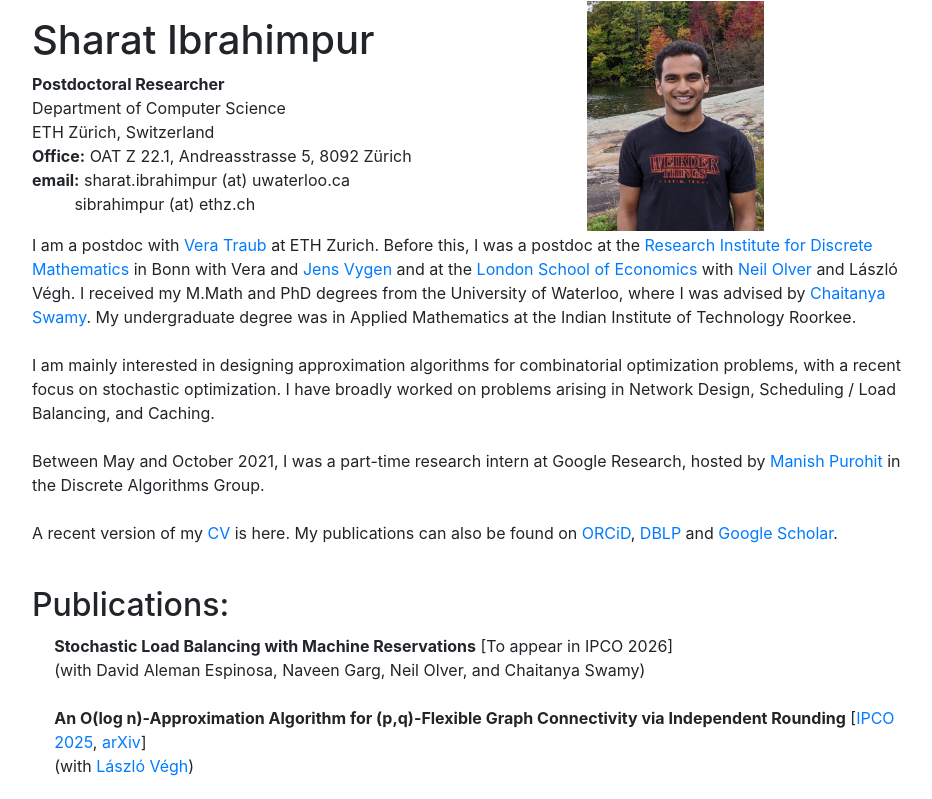
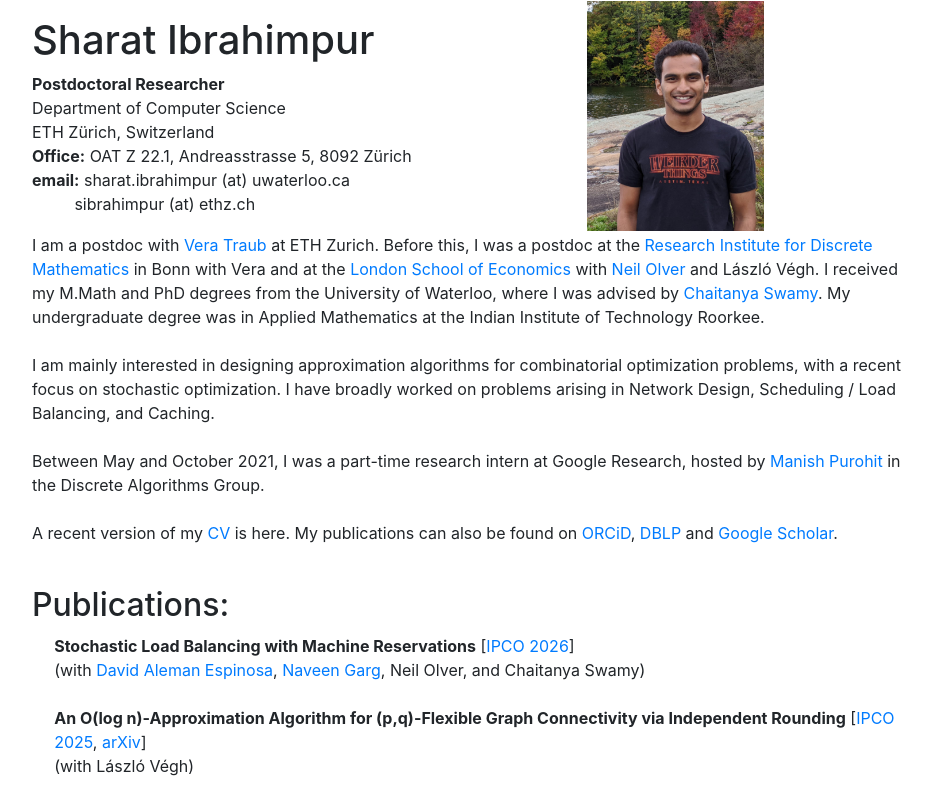
Before and after one commit to i-sharat/i-sharat.github.io, a plain HTML site: page index.html in a window 1280 px wide. Shown: the top 799 px of the page, without its empty margins (165-1097 px from the left). Drawn offline with nearby package versions, Linux system fonts and the light colour scheme.

Commit message:
Cite IPCO 2026 paper

```diff
--- a/index.html
+++ b/index.html
@@ -36,7 +36,7 @@
 <td width="10%"> </td>
 <td width="80%">
 
-  <div>I am a postdoc with <a href="https://people.inf.ethz.ch/vtraub/">Vera Traub</a> at ETH Zurich. Before this, I was a postdoc at the <a href="https://www.or.uni-bonn.de/index.eng.html">Research Institute for Discrete Mathematics</a> in Bonn with Vera and <a href="https://www.or.uni-bonn.de/cards/home/vygen/index.html">Jens Vygen</a> and at the <a href="https://www.lse.ac.uk/Mathematics/Research/Operations-Research">London School of Economics</a> with <a href="https://nolver.net/home/">Neil Olver</a> and <a https://www.laszlovegh.eu/">László Végh</a>. I received my M.Math and PhD degrees from the University of Waterloo, where I was advised by <a href="http://www.math.uwaterloo.ca/~cswamy/">Chaitanya Swamy</a>. My undergraduate degree was in Applied Mathematics at the Indian Institute of Technology Roorkee.</div>
+  <div>I am a postdoc with <a href="https://people.inf.ethz.ch/vtraub/">Vera Traub</a> at ETH Zurich. Before this, I was a postdoc at the <a href="https://www.or.uni-bonn.de/index.eng.html">Research Institute for Discrete Mathematics</a> in Bonn with Vera and at the <a href="https://www.lse.ac.uk/Mathematics/Research/Operations-Research">London School of Economics</a> with <a href="https://nolver.net/home/">Neil Olver</a> and <a https://www.laszlovegh.eu/">László Végh</a>. I received my M.Math and PhD degrees from the University of Waterloo, where I was advised by <a href="http://www.math.uwaterloo.ca/~cswamy/">Chaitanya Swamy</a>. My undergraduate degree was in Applied Mathematics at the Indian Institute of Technology Roorkee.</div>
 
   <div><br>I am mainly interested in designing approximation algorithms for combinatorial optimization problems, with a recent focus on stochastic optimization. I have broadly worked on problems arising in Network Design, Scheduling / Load Balancing, and Caching.</div>
 
@@ -61,12 +61,12 @@
 <table style="width:100%"><tbody><tr>
   <td width="12%"> </td>
   <td width="78%">
-    <div><b>Stochastic Load Balancing with Machine Reservations</b> [To appear in IPCO 2026]
-    <br>(with David Aleman Espinosa, Naveen Garg, Neil Olver, and Chaitanya Swamy)</div>
+    <div><b>Stochastic Load Balancing with Machine Reservations</b> [<a href="https://doi.org/10.1007/978-3-032-28691-8_20">IPCO 2026</a>]
+    <br>(with <a href="https://dalemanespinosa.github.io/">David Aleman Espinosa</a>, <a href="https://www.cse.iitd.ac.in/~naveen/">Naveen Garg</a>, Neil Olver, and Chaitanya Swamy)</div>
     <br>
 
     <div><b>An O(log n)-Approximation Algorithm for (p,q)-Flexible Graph Connectivity via Independent Rounding</b> [<a href="https://doi.org/10.1007/978-3-031-93112-3_23">IPCO 2025</a>, <a href="https://arxiv.org/abs/2501.12549">arXiv</a>]
-    <br>(with <a href="https://www.laszlovegh.eu/">László Végh</a>)</div>
+    <br>(with László Végh)</div>
     <br>
 
     <div><b>Improved Approximation Algorithms by Generalizing the Primal-Dual Method Beyond Uncrossable Functions</b> [<a href="https://doi.org/10.1007/s00453-024-01235-2">Algorithmica</a>, <a href="https://doi.org/10.4230/LIPIcs.ICALP.2023.15">ICALP 2023</a>, <a href="https://arxiv.org/abs/2209.11209">arXiv</a>]
```
